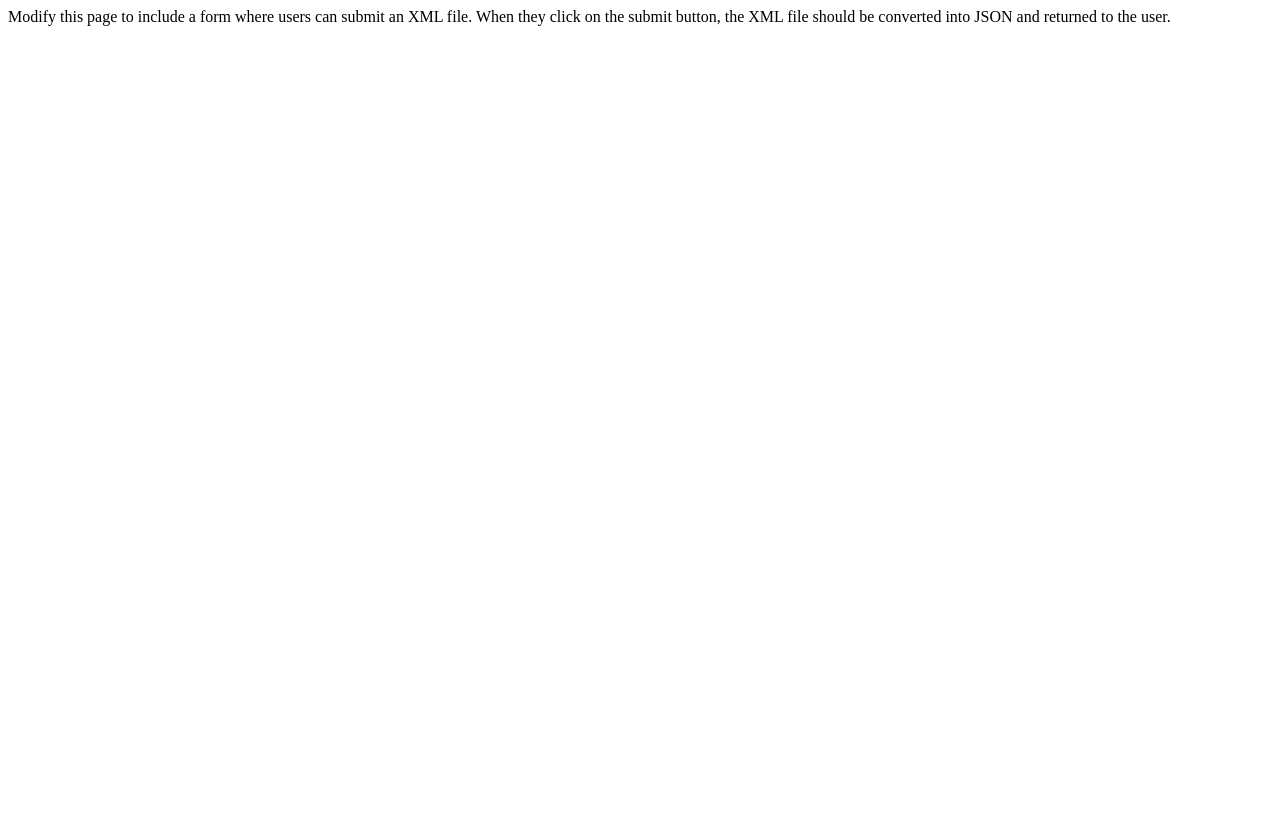
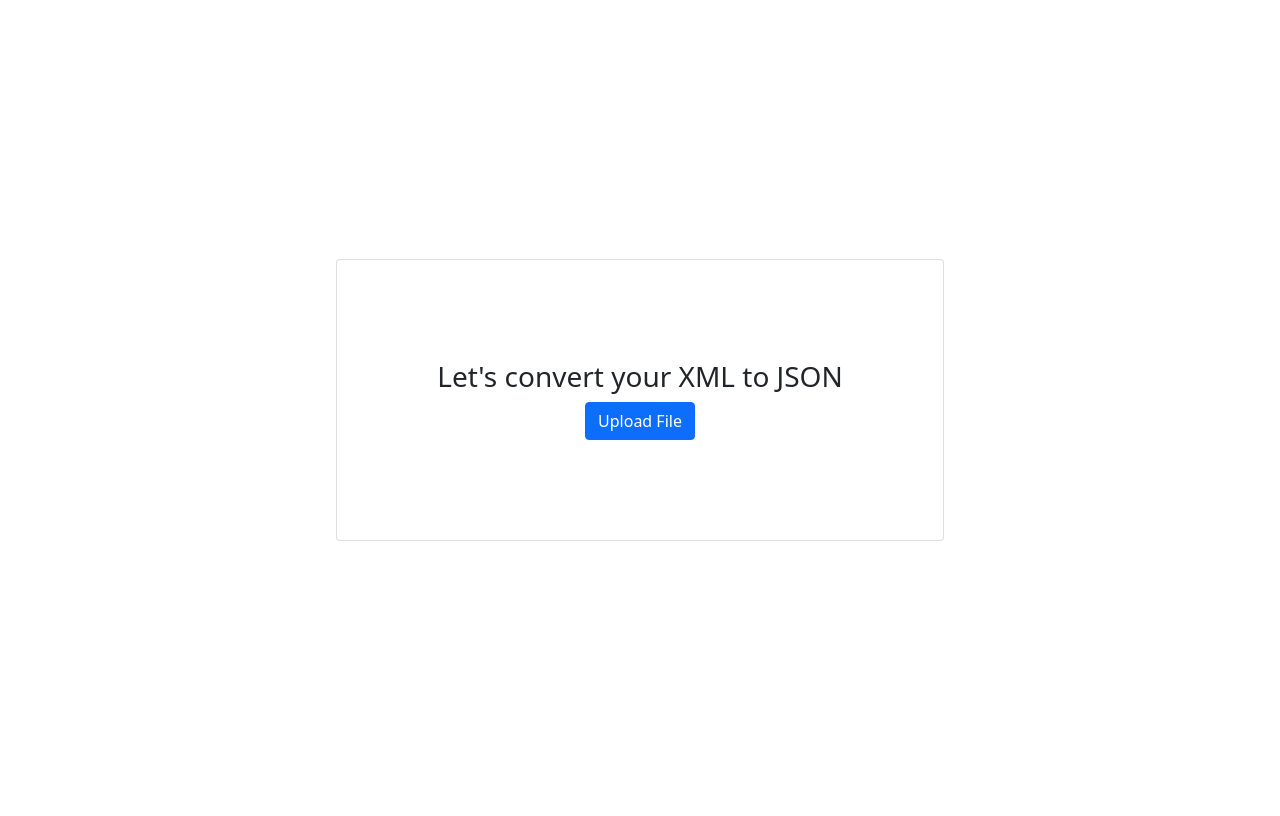
Before and after one commit to oktavianustjoea/ap-app, a Django app: page /connected/ in a window 1280 px wide. Before the commit the page ends 26 px from the top, so only its background shows below. Run offline with Django 3.2, Linux system fonts and the light colour scheme.

Commit message:
templates: to add ui display for uploading xml to convert to json

```diff
--- /dev/null
+++ b/static/css/base.css
@@ -0,0 +1,7 @@
+.content {
+    min-height: 100vh;
+}
+
+#row-upload {
+    height: 100%
+}
--- /dev/null
+++ b/static/js/base.js
@@ -0,0 +1,3 @@
+$('#file').change(function() {
+    $('#form-xml').submit();
+});
--- a/templates/upload_page.html
+++ b/templates/upload_page.html
@@ -1,10 +1,32 @@
+{% load static i18n %}
+
 <html>
-    <head></head>
+    <head>
+        <title>XML to JSON Converter</title>
+        <link href="https://cdn.jsdelivr.net/npm/bootstrap@5.1.3/dist/css/bootstrap.min.css" rel="stylesheet" crossorigin="anonymous">
+        <link href="{% static 'css/base.css' %}" rel="stylesheet">
+    </head>
     <body>
-        <p>
-            Modify this page to include a form where users can submit an XML file.
-            When they click on the submit button, the XML file should be converted into JSON and
-            returned to the user.
-        </p>
+        <div class="content container">
+            <form method="post" enctype="multipart/form-data" id="form-xml">
+                {% csrf_token %}
+                <div class="row" id="row-upload">
+                    <div class="col-lg-12 d-flex justify-content-center align-items-center text-center">
+                        <div class="card">
+                            <div class="card-body" style="padding: 100px;">
+                                <h3>{% trans "Let's convert your XML to JSON" %}</h3>
+                                <label class="btn btn-primary">
+                                    {% trans 'Upload File' %}
+                                    <input type="file" name="file" id="file" accept=".xml" hidden>
+                                </label>
+                            </div>
+                        </div>
+                    </div>
+                </div>
+            </form>
+        </div>
+        <script src="https://cdn.jsdelivr.net/npm/bootstrap@5.1.3/dist/js/bootstrap.bundle.min.js" crossorigin="anonymous"></script>
+        <script src="https://cdn.jsdelivr.net/npm/jquery@3.6.0/dist/jquery.min.js"></script>
+        <script src="{% static 'js/base.js' %}"></script>
     </body>
 </html>
```
